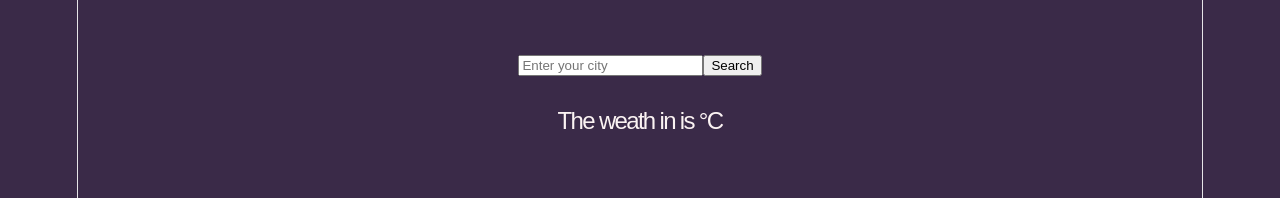
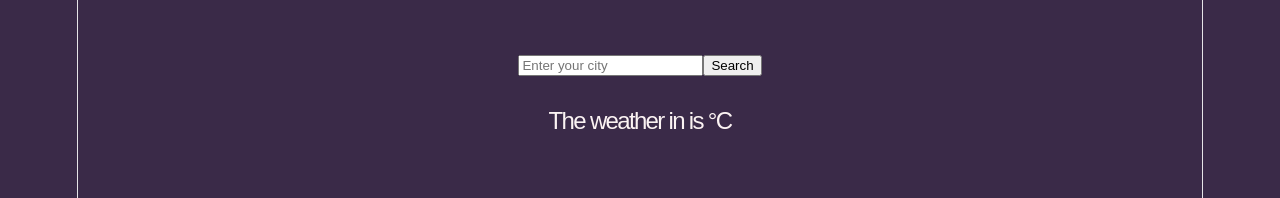
Before and after one commit to Lonpsy/Simple-react-weather-app, a React (Vite) app: page / in a window 1280 px wide. Shown: the top 198 px of the page. Built offline with nearby package versions, Linux system fonts and the light colour scheme.

Commit message:
initial commit
Moving the react weather app to github

```diff
--- a/src/App.jsx
+++ b/src/App.jsx
@@ -34,7 +34,7 @@ export default function App() {
         <input type="submit" value="Search"></input>
       </form>
       <h1 className="weatherDisplay">
-        The weath in {City} is {Temperature}°C
+        The weather in {City} is {Temperature}°C
       </h1>
     </div>
   );
```
